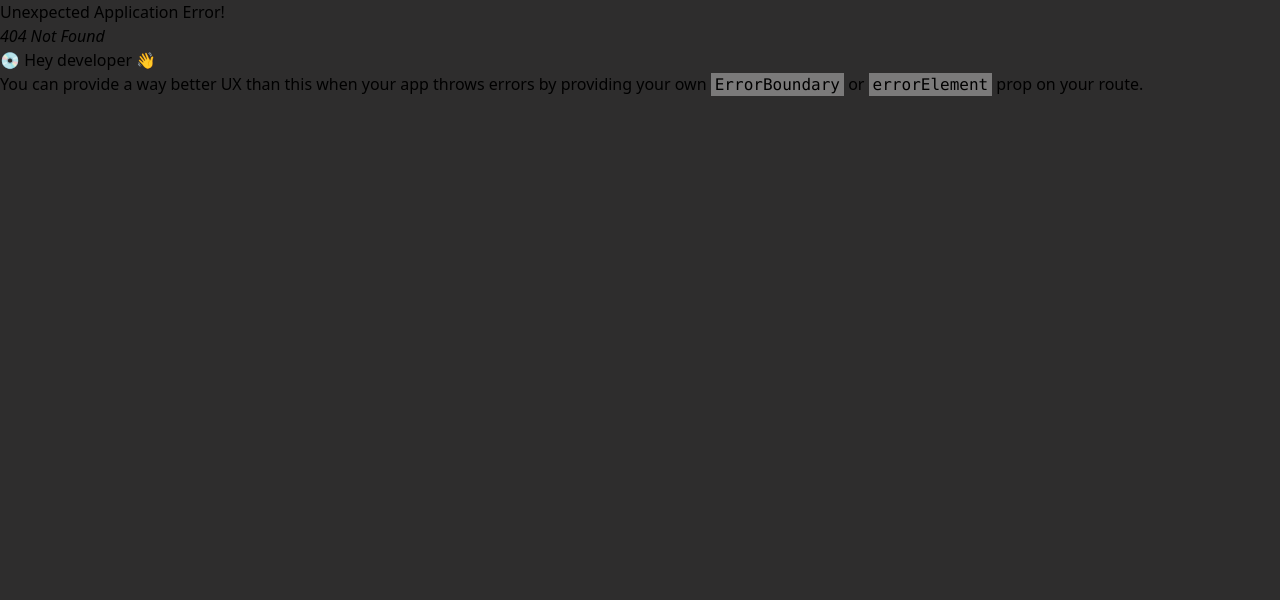
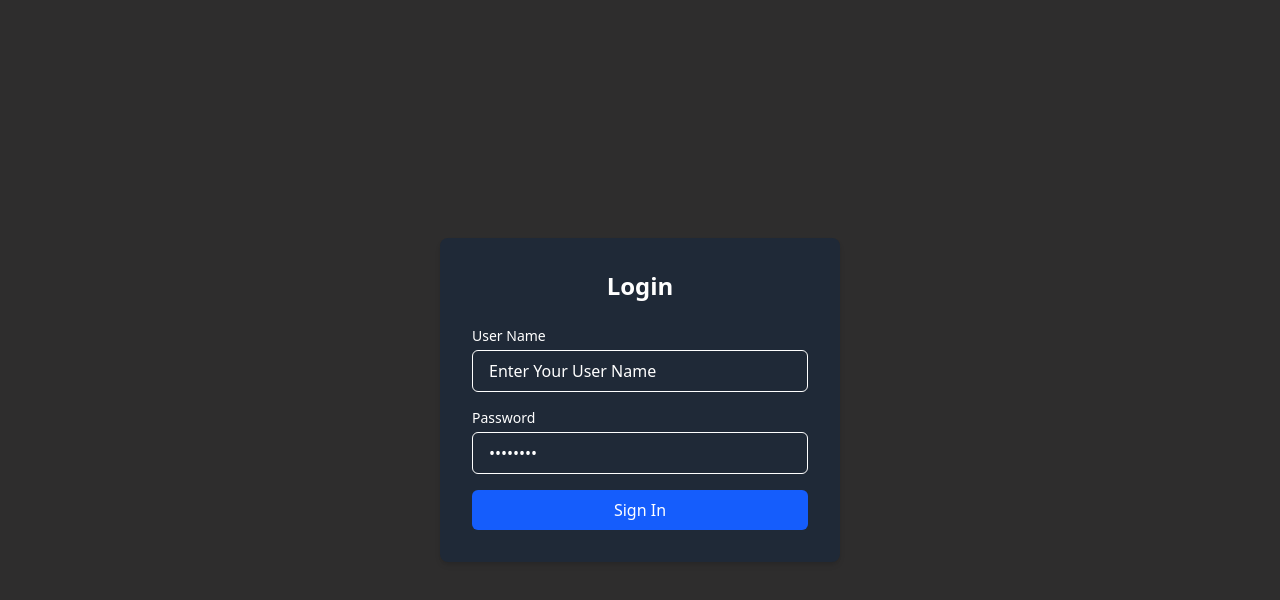
Before and after one commit to Vireta-Group/work-station-frontend, a React (Vite) app: page /login in a window 1280 px wide. Before the commit this address had no page. Shown: the top 600 px of the page. Built offline with nearby package versions, Linux system fonts and the light colour scheme.

Commit message:
create login page

```diff
--- /dev/null
+++ b/src/components/loginPage/LoginPage.jsx
@@ -0,0 +1,53 @@
+import React from "react";
+
+const LoginPage = () => {
+  return (
+    <div className="flex items-center justify-center w-[100%] h-screen">
+      <div className="p-8 rounded-lg bg-[rgb(31,41,55)] shadow-md w-full max-w-[400px]">
+        <h2 className="text-2xl font-bold mb-6 text-center text-white">
+          Login
+        </h2>
+        <form className="space-y-4">
+          <div>
+            <label
+              htmlFor="email"
+              className="block text-sm font-medium text-white"
+            >
+              User Name
+            </label>
+            <input
+              type="text"
+              id="username"
+              className="mt-1 block w-full px-4 py-2 border border-white rounded-md focus:ring-blue-500 focus:border-blue-500 placeholder:text-white"
+              placeholder="Enter Your User Name"
+              required
+            />
+          </div>
+          <div>
+            <label
+              htmlFor="password"
+              className="block text-sm font-medium text-white"
+            >
+              Password
+            </label>
+            <input
+              type="password"
+              id="password"
+              className="mt-1 block w-full px-4 py-2 border border-white rounded-md focus:ring-blue-500 focus:border-blue-500 placeholder:text-white"
+              placeholder="••••••••"
+              required
+            />
+          </div>
+          <button
+            type="submit"
+            className="w-full bg-blue-600 text-white py-2 px-4 rounded-md hover:bg-blue-700 transition"
+          >
+            Sign In
+          </button>
+        </form>
+      </div>
+    </div>
+  );
+};
+
+export default LoginPage;
--- /dev/null
+++ b/src/coreModule/userPanel/userDashboard/UserDashboard.jsx
@@ -0,0 +1,57 @@
+import React from "react";
+
+const LoginPage = () => {
+  return (
+    <div className="min-h-screen flex items-center justify-center bg-gray-100">
+      <div className="bg-white p-8 rounded-lg shadow-md w-full max-w-md">
+        <h2 className="text-2xl font-bold mb-6 text-center">Login</h2>
+        <form className="space-y-4">
+          <div>
+            <label
+              htmlFor="email"
+              className="block text-sm font-medium text-gray-700"
+            >
+              Email
+            </label>
+            <input
+              type="email"
+              id="email"
+              className="mt-1 block w-full px-4 py-2 border border-gray-300 rounded-md focus:ring-blue-500 focus:border-blue-500"
+              placeholder="you@example.com"
+              required
+            />
+          </div>
+          <div>
+            <label
+              htmlFor="password"
+              className="block text-sm font-medium text-gray-700"
+            >
+              Password
+            </label>
+            <input
+              type="password"
+              id="password"
+              className="mt-1 block w-full px-4 py-2 border border-gray-300 rounded-md focus:ring-blue-500 focus:border-blue-500"
+              placeholder="••••••••"
+              required
+            />
+          </div>
+          <button
+            type="submit"
+            className="w-full bg-blue-600 text-white py-2 px-4 rounded-md hover:bg-blue-700 transition"
+          >
+            Sign In
+          </button>
+        </form>
+        <p className="mt-4 text-sm text-center text-gray-600">
+          Don't have an account?{" "}
+          <a href="#" className="text-blue-600 hover:underline">
+            Sign up
+          </a>
+        </p>
+      </div>
+    </div>
+  );
+};
+
+export default LoginPage;
--- /dev/null
+++ b/src/routes/ProtectRoute.jsx
@@ -0,0 +1,12 @@
+import React from "react";
+import { Outlet } from "react-router";
+
+function ProtectRoute() {
+  const userLogin = true;
+  if (userLogin) {
+    return <Outlet />;
+  }
+  return <Navigate to="/login" />;
+}
+
+export default ProtectRoute;
--- a/src/routes/route.jsx
+++ b/src/routes/route.jsx
@@ -4,15 +4,19 @@ import {
   Route,
 } from "react-router";
 import Root from "./root";
-import HeaderNav from "../components/headerNavbar/headerNav";
-
+import LoginPage from "../components/loginPage/LoginPage.jsx";
+import ProtectRoute from "./ProtectRoute.jsx";
 
 const route = createBrowserRouter(
   createRoutesFromElements(
-    <Route path="/" element={<Root />}>
-      <Route path="about" element={<p className="text-red-500"> hell </p>} />
-      <Route path="headerNav" element={<HeaderNav/>}></Route>
-    </Route>
+    <>
+      <Route path="/login" element={<LoginPage />} />
+      <Route path="/" element={<ProtectRoute />}>
+        <Route path="" element={<Root />}>
+          <Route path="" element={<p className="text-red-500"> hell </p>} />
+        </Route>
+      </Route>
+    </>
   )
 );
 
```
